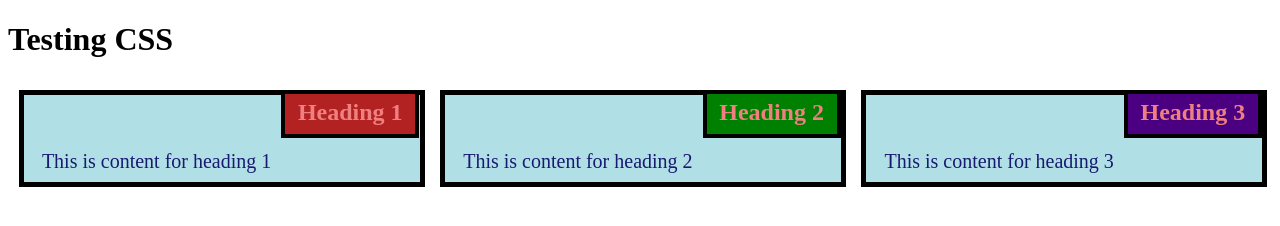
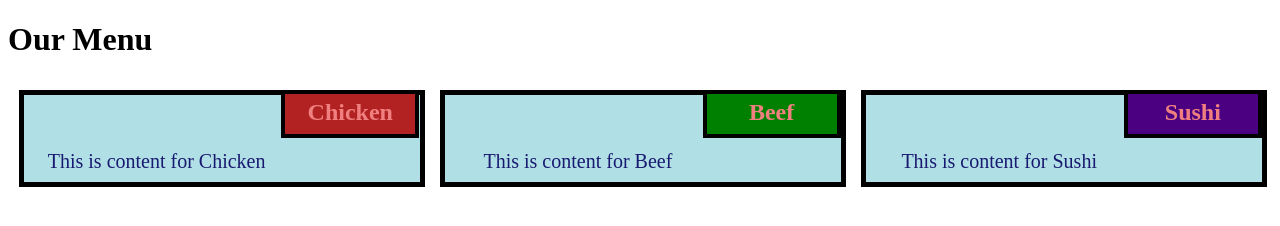
Before and after one commit to 02anagha/coursera-html-css-js, a plain HTML site: page module_2/index.html in a window 1280 px wide. Drawn offline with Linux system fonts and the light colour scheme.

Commit message:
module_2 modified

```diff
--- a/module_2/index.html
+++ b/module_2/index.html
@@ -9,25 +9,25 @@
     </head>
 
     <body>
-        <h1>Testing CSS</h1>
+        <h1>Our Menu</h1>
         <div class="col-lg-4 col-md-6 col-sm-12">
             <div class="box">
-                <h2 class="heading name1">Heading 1</h2>
-                <p class="content">This is content for heading 1</p>
+                <h2 class="heading name1">Chicken</h2>
+                <p class="content">This is content for Chicken </p>
             </div>
         </div>
 
         <div class="col-lg-4 col-md-6 col-sm-12">
             <div class="box">
-                <h2 class="heading name2">Heading 2</h2>
-                <p class="content">This is content for heading 2</p>
+                <h2 class="heading name2">Beef</h2>
+                <p class="content">This is content for Beef</p>
             </div>
         </div>
 
         <div class="col-lg-4 col-md-6 col-sm-12">
             <div class="box">
-                <h2 class="heading name3">Heading 3</h2>
-                <p class="content">This is content for heading 3</p>
+                <h2 class="heading name3">Sushi</h2>
+                <p class="content">This is content for Sushi</p>
             </div>
         </div>
 
```
